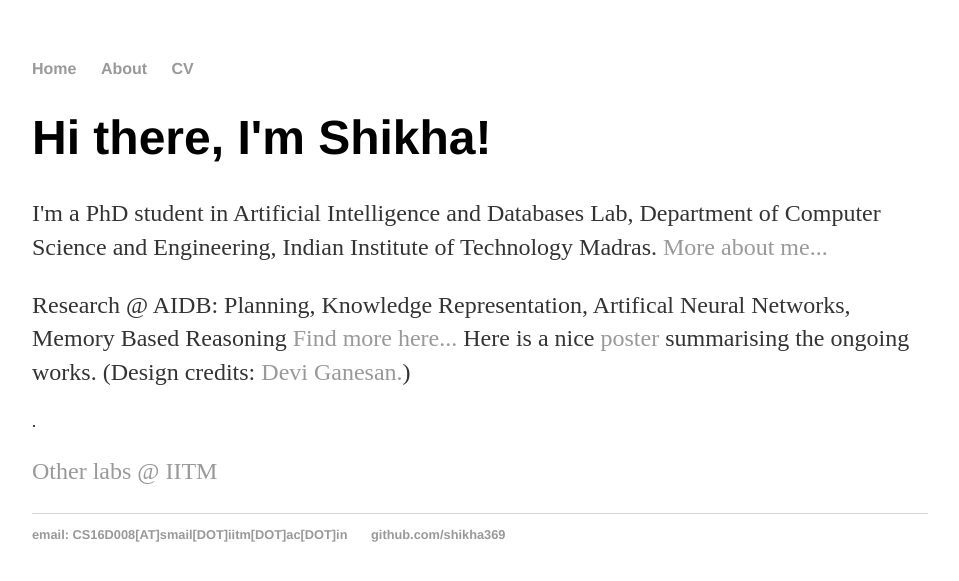
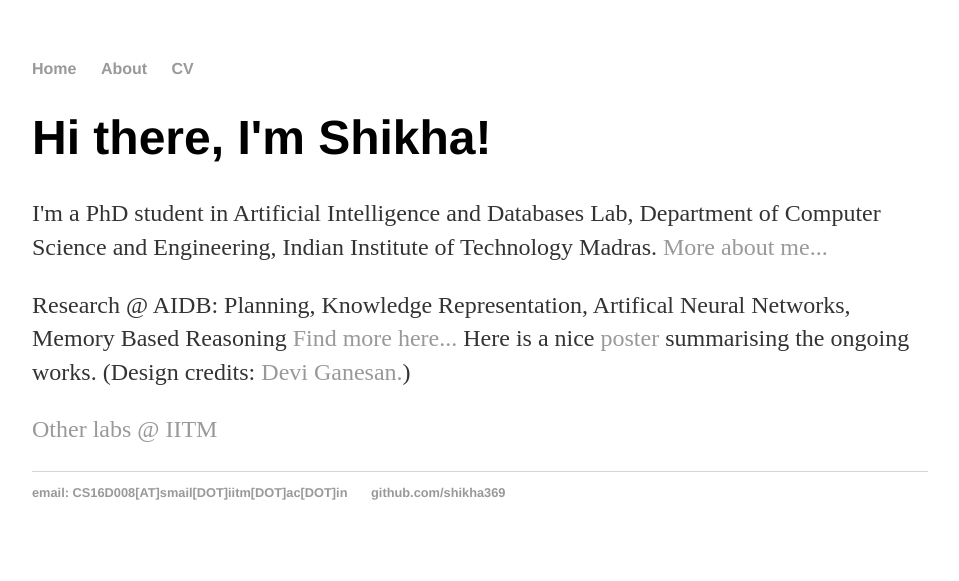
Before and after one commit to shikha369/shikha369.github.io, a Jekyll site: the page built from index.html, in a window 1280 px wide. Shown: the top 581 px of the page, without its empty margins (160-1119 px from the left). Built offline with Jekyll 4.4.1, drawn with Linux system fonts in a browser that asks for light colours.

```diff
--- a/index.html
+++ b/index.html
@@ -8,7 +8,7 @@ title: Shikha Singh
         <h1>Hi there, I'm Shikha!</h1>
 	<p>I'm a PhD student in Artificial Intelligence and Databases Lab, Department of Computer Science and Engineering, Indian Institute of Technology Madras. <a href="/about">More about me...</a></p>
 	<p> Research @ AIDB: Planning, Knowledge Representation, Artifical Neural Networks, Memory Based Reasoning <a href="https://www.cse.iitm.ac.in/lab_details.php?arg=MQ=="> Find more here...</a>
-	Here is a nice <a href="/images/poster.pdf">poster</a> summarising the ongoing works. (Design credits: <a href="http://www.cse.iitm.ac.in/~gdevi/">Devi Ganesan.</a>)</p>.
+	Here is a nice <a href="/images/poster.pdf">poster</a> summarising the ongoing works. (Design credits: <a href="http://www.cse.iitm.ac.in/~gdevi/">Devi Ganesan.</a>)</p>
 	</p>
 	<p> <a href="https://www.cse.iitm.ac.in/labs.php">Other labs @ IITM</a></p>
 </div><!-- /.blurb -->
```
